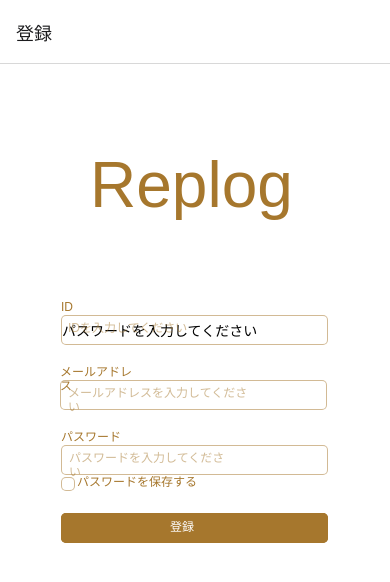
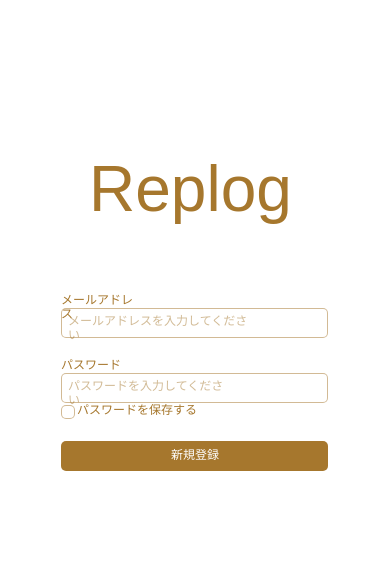
Before and after one commit to m0r016/replog, a React Native app: screen / in a window 390 px wide. Shown: the top 582 px of the page. Built offline with nearby package versions, Linux system fonts and the light colour scheme.

Commit message:
feat: 画面デザインの変更

```diff
--- a/App.tsx
+++ b/App.tsx
@@ -11,7 +11,11 @@ export default function Replog() {
     <SafeAreaView style={{ flex: 1 }}>
       <NavigationContainer>
         <Stack.Navigator>
-          <Stack.Screen name="登録" component={newRegisterPage} />
+          <Stack.Screen
+            name="登録"
+            component={newRegisterPage}
+            options={{ headerShown: false }}
+          />
         </Stack.Navigator>
       </NavigationContainer>
     </SafeAreaView>
--- a/src/pages/newRegisterPage.tsx
+++ b/src/pages/newRegisterPage.tsx
@@ -1,13 +1,5 @@
 import React from 'react';
-import {
-  View,
-  Text,
-  Image,
-  StyleSheet,
-  KeyboardAvoidingView,
-  TextInput,
-  TouchableOpacity,
-} from 'react-native';
+import { View, Text, Image, StyleSheet } from 'react-native';
 import { Svg } from 'react-native-svg';
 
 const newRegisterPageStyles = StyleSheet.create({
@@ -19,8 +11,8 @@ const newRegisterPageStyles = StyleSheet.create({
   },
   Replog: {
     position: 'absolute',
-    left: 90,
-    top: 116,
+    left: 89,
+    top: 152,
     width: 222,
     height: 96,
     color: '#a6772d',
@@ -28,14 +20,14 @@ const newRegisterPageStyles = StyleSheet.create({
     fontSize: 64,
     lineHeight: 75,
   },
-  registerGroup: {
+  loginGroup: {
     position: 'absolute',
     left: 61,
-    top: 481,
+    top: 441,
     width: 267,
     height: 30,
   },
-  registerButton: {
+  loginButton: {
     position: 'absolute',
     left: 0,
     top: 0,
@@ -44,9 +36,9 @@ const newRegisterPageStyles = StyleSheet.create({
     backgroundColor: '#a6772d',
     borderRadius: 5,
   },
-  register: {
+  login: {
     position: 'absolute',
-    left: 109,
+    left: 110,
     top: 7,
     width: 48,
     height: 15,
@@ -57,8 +49,8 @@ const newRegisterPageStyles = StyleSheet.create({
   },
   mailAddressGroup: {
     position: 'absolute',
-    left: 60,
-    top: 333,
+    left: 61,
+    top: 293,
     width: 267,
     height: 45,
   },
@@ -84,51 +76,11 @@ const newRegisterPageStyles = StyleSheet.create({
     fontSize: 12,
     lineHeight: 14.0625,
   },
-  mailAddressPlessholder: {
-    position: 'absolute',
-    left: 8,
-    top: 21,
-    width: 190,
-    height: 18,
-    color: 'rgba(166, 119, 45, 0.5)',
-    fontFamily: 'Hiragino Sans, sans-serif',
-    fontSize: 12,
-    lineHeight: 14.0625,
-  },
-  idGroup: {
-    position: 'absolute',
-    left: 61,
-    top: 268,
-    width: 267,
-    height: 45,
-  },
-  idInputForm: {
-    position: 'absolute',
-    left: 0,
-    top: 15,
-    width: 267,
-    height: 30,
-    backgroundColor: '#ffffff',
-    borderColor: 'rgba(166, 119, 45, 0.5)',
-    borderWidth: 1,
-    borderRadius: 5,
-  },
-  id: {
-    position: 'absolute',
-    left: 0,
-    top: 0,
-    width: 13,
-    height: 18,
-    color: '#a6772d',
-    fontFamily: 'Hiragino Sans, sans-serif',
-    fontSize: 12,
-    lineHeight: 14.0625,
-  },
-  idPlaceholder: {
+  mailAddressPlaceholder: {
     position: 'absolute',
     left: 7,
     top: 21,
-    width: 120,
+    width: 190,
     height: 18,
     color: 'rgba(166, 119, 45, 0.5)',
     fontFamily: 'Hiragino Sans, sans-serif',
@@ -138,11 +90,11 @@ const newRegisterPageStyles = StyleSheet.create({
   passwordGroup: {
     position: 'absolute',
     left: 61,
-    top: 398,
+    top: 358,
     width: 267,
     height: 63,
   },
-  passwordInputForm: {
+  passwordInpuForm: {
     position: 'absolute',
     left: 0,
     top: 15,
@@ -160,6 +112,17 @@ const newRegisterPageStyles = StyleSheet.create({
     width: 60,
     height: 18,
     color: '#a6772d',
+    fontFamily: 'Hiragino Sans, sans-serif',
+    fontSize: 12,
+    lineHeight: 14.0625,
+  },
+  passwordPlaceholder: {
+    position: 'absolute',
+    left: 7,
+    top: 21,
+    width: 167,
+    height: 18,
+    color: 'rgba(166, 119, 45, 0.5)',
     fontFamily: 'Hiragino Sans, sans-serif',
     fontSize: 12,
     lineHeight: 14.0625,
@@ -193,72 +156,36 @@ const newRegisterPageStyles = StyleSheet.create({
     fontSize: 12,
     lineHeight: 14.0625,
   },
-  passwordPlaceholder: {
-    position: 'absolute',
-    left: 8,
-    top: 21,
-    width: 167,
-    height: 18,
-    color: 'rgba(166, 119, 45, 0.5)',
-    fontFamily: 'Hiragino Sans, sans-serif',
-    fontSize: 12,
-    lineHeight: 14.0625,
-  },
-  keyboardAvoidingViewStyle: {
-    justifyContent: 'center',
-    alignItems: 'center',
-    flex: 1,
-  },
 });
 
 export default function newRegisterPage() {
   return (
-    <KeyboardAvoidingView
-      style={newRegisterPageStyles.keyboardAvoidingViewStyle}>
     <View style={newRegisterPageStyles.newRegisterPage}>
       <Text style={newRegisterPageStyles.Replog}>Replog</Text>
-        <View style={newRegisterPageStyles.registerGroup}>
-          <View style={newRegisterPageStyles.registerButton} />
-          <TouchableOpacity style={newRegisterPageStyles.registerButton} />
-          <Text style={newRegisterPageStyles.register}>登録</Text>
+      <View style={newRegisterPageStyles.loginGroup}>
+        <View style={newRegisterPageStyles.loginButton} />
+        <Text style={newRegisterPageStyles.login}>新規登録</Text>
       </View>
       <View style={newRegisterPageStyles.mailAddressGroup}>
-          <TextInput
-            style={newRegisterPageStyles.mailAddressInputForm}
-            autoCapitalize="none"
-            autoCorrect={false}
-          />
+        <View style={newRegisterPageStyles.mailAddressInputForm} />
         <Text style={newRegisterPageStyles.mailAddress}>メールアドレス</Text>
-          <Text style={newRegisterPageStyles.mailAddressPlessholder}>
+        <Text style={newRegisterPageStyles.mailAddressPlaceholder}>
           メールアドレスを入力してください
         </Text>
       </View>
-        <View style={newRegisterPageStyles.idGroup}>
-          <TextInput
-            style={newRegisterPageStyles.idInputForm}
-            placeholder="パスワードを入力してください"
-            secureTextEntry={true}
-            autoCapitalize="none"
-          />
-          <Text style={newRegisterPageStyles.id}>ID</Text>
-          <Text style={newRegisterPageStyles.idPlaceholder}>
-            IDを入力してください
+      <View style={newRegisterPageStyles.passwordGroup}>
+        <View style={newRegisterPageStyles.passwordInpuForm} />
+        <Text style={newRegisterPageStyles.password}>パスワード</Text>
+        <Text style={newRegisterPageStyles.passwordPlaceholder}>
+          パスワードを入力してください
         </Text>
-        </View>
-        <View style={newRegisterPageStyles.passwordGroup}>
-          <View style={newRegisterPageStyles.passwordInputForm} />
-          <Text style={newRegisterPageStyles.password}>パスワード</Text>
         <View style={newRegisterPageStyles.passwordInputSave}>
           <View style={newRegisterPageStyles.passwordInputSaveRectangle} />
           <Text style={newRegisterPageStyles.passwordInputSaveMessage}>
             パスワードを保存する
           </Text>
         </View>
-          <Text style={newRegisterPageStyles.passwordPlaceholder}>
-            パスワードを入力してください
-          </Text>
       </View>
     </View>
-    </KeyboardAvoidingView>
   );
 }
```
Lines whose indentation alone changed are shown as unchanged.
